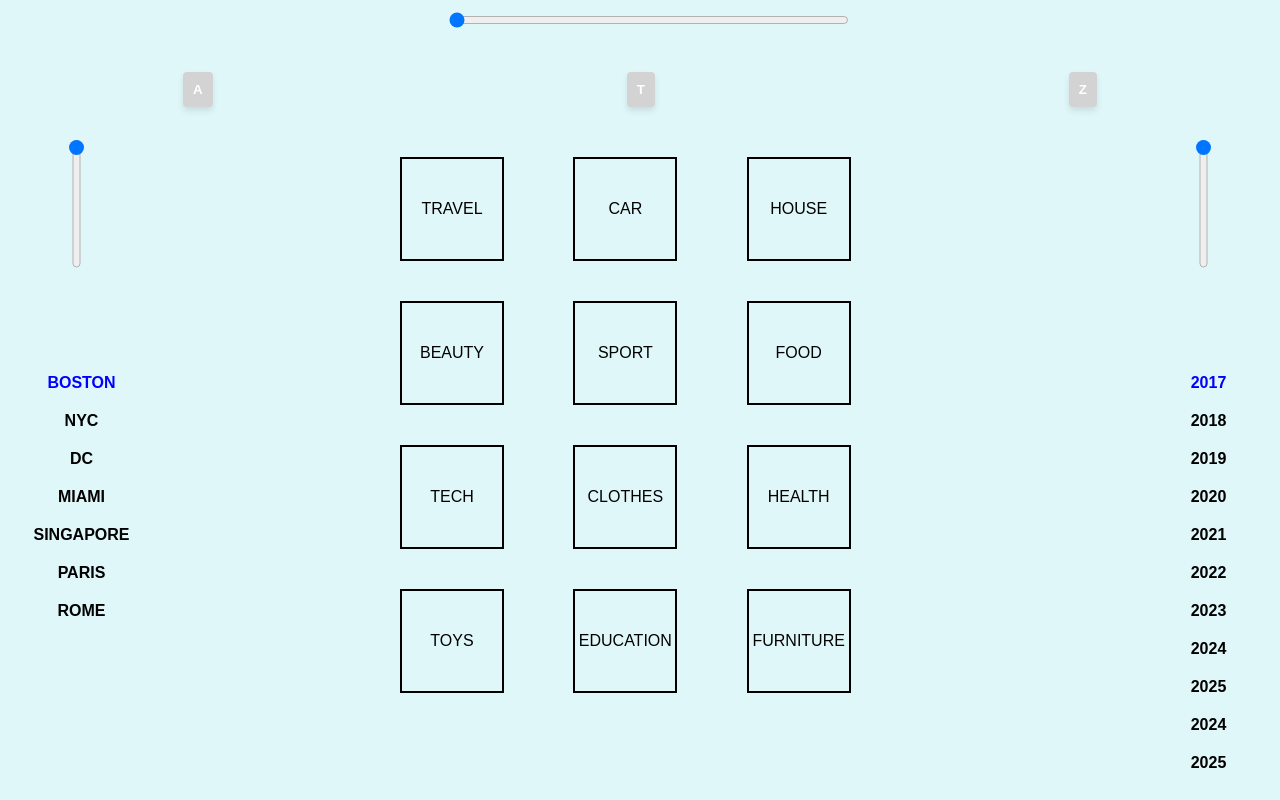
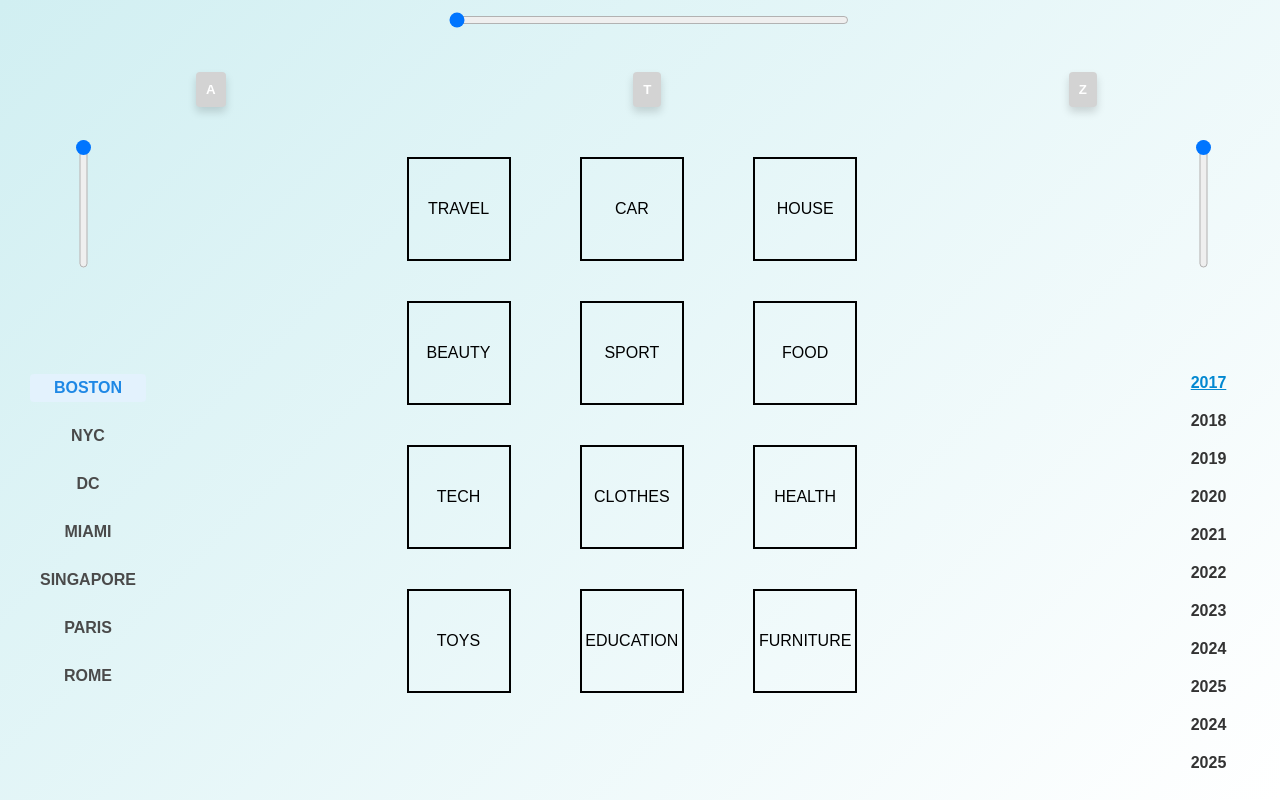
Before and after one commit to JoelMinaya114/MockBar, a React (Create React App) app in the folder my-app/: page / in a window 1280 px wide. Shown: the top 800 px of the page. Built offline with nearby package versions, Linux system fonts and the light colour scheme.

Commit message:
enhancements

```diff
--- a/my-app/src/App.css
+++ b/my-app/src/App.css
@@ -8,21 +8,21 @@ body {
 }
 
 button {
-  padding: 12px 20px; /* Increase padding for better touch experience */
-  margin: 8px; /* Slightly more spacing between buttons */
+  padding: 14px 22px; /* More generous padding for better visibility */
+  margin: 10px; /* Consistent spacing between buttons */
   cursor: pointer;
   font-weight: bold;
-  color: #fff; /* White text for better contrast */
-  background-color: #00796b; /* Teal color for a modern look */
+  color: #ffffff; /* White text for contrast */
+  background-color: #0288d1; /* Vibrant blue for a striking appearance */
   border: none;
-  border-radius: 8px; /* Rounder corners for a softer appearance */
-  box-shadow: 0px 4px 6px rgba(0, 0, 0, 0.1); /* Soft shadow for depth */
+  border-radius: 10px; /* More pronounced rounding for softness */
+  box-shadow: 0px 5px 8px rgba(0, 0, 0, 0.15); /* Slightly deeper shadow for depth */
   transition: background-color 0.3s, transform 0.2s; /* Smooth transitions */
-  font-family: 'Arial', serif; /* Fancy serif font for buttons */
+  font-family: 'Arial', sans-serif; /* Elegant decorative font for buttons */
 }
 
 button:hover {
-  background-color: #004d40; /* Darker shade of teal on hover */
+  background-color: #01579b; /* Deeper, rich blue for hover effect */
   transform: translateY(-3px); /* Subtle lift effect on hover */
 }
 
@@ -31,12 +31,17 @@ button:active {
 }
 
 #selected-title {
-  font-size: 1.75em; /* Slightly larger font for emphasis */
-  color: #004d40; /* Dark teal color for readability */
-  text-align: center; /* Center-align for a balanced look */
-  padding: 10px 0;
-  background-color: #b2dfdb; /* Light teal background for contrast */
-  border-radius: 6px; /* Match the button’s style */
-  box-shadow: 0px 3px 4px rgba(0, 0, 0, 0.1); /* Soft shadow for depth */
-  font-family: 'Arial', serif; /* Fancy serif font for the title */
+  font-size: 1.85em; /* Slightly larger font for stronger emphasis */
+  color: #0288d1; /* Bright blue color for readability */
+  text-align: center;
+  padding: 12px 0;
+  background-color: #b3e5fc; /* Light, vibrant blue for contrast */
+  border-radius: 8px; /* Match the button’s style */
+  box-shadow: 0px 4px 6px rgba(0, 0, 0, 0.1); /* Soft shadow for depth */
+  font-family: 'Cinzel Decorative', serif; /* Elegant decorative font for the title */
 }
+
+/* Add a subtle gradient to the body for depth */
+body {
+  background: linear-gradient(135deg, #d1eff2, #ffffff);
+}
--- a/my-app/src/components/LocationSlider.js
+++ b/my-app/src/components/LocationSlider.js
@@ -7,11 +7,16 @@ const LocationSlider = ({ selectedIndex, locations }) => {
         <div
           key={index}
           style={{
-            margin: '10px 0',
-            fontWeight: 'bold',
-            cursor: 'default',
-            color: selectedIndex === index ? 'blue' : 'black',
+            margin: '10px 0',           /* Consistent vertical spacing */
+            fontWeight: 'bold',         /* Maintains emphasis on text */
+            cursor: selectedIndex === index ? 'pointer' : 'default', /* Pointer cursor for interactivity */
+            color: selectedIndex === index ? '#1e88e5' : '#4a4a4a',  /* Brighter blue for selected, neutral gray for default */
+            backgroundColor: selectedIndex === index ? '#e3f2fd' : 'transparent', /* Subtle highlight for selected state */
+            borderRadius: '4px',        /* Rounded corners for smoother appearance */
+            padding: '5px 10px',        /* Adds spacing for better touch targets */
+            transition: 'color 0.3s ease, background-color 0.3s ease', /* Smooth transition for changes */
           }}
+
         >
           {location}
         </div>
--- a/my-app/src/components/YearSlider.js
+++ b/my-app/src/components/YearSlider.js
@@ -7,11 +7,14 @@ const YearSlider = ({ selectedIndex, years }) => {
         <div
           key={index}
           style={{
-            margin: '10px 0',
-            fontWeight: 'bold',
-            cursor: 'default',
-            color: selectedIndex === index ? 'blue' : 'black',
+            margin: '10px 0',           /* Keeps spacing clean and consistent */
+            fontWeight: 'bold',         /* Emphasizes selected or interactive text */
+            cursor: selectedIndex === index ? 'pointer' : 'default', /* Interactive cursor when selectable */
+            color: selectedIndex === index ? '#0288d1' : '#333',     /* Vibrant blue for selection, dark gray for default */
+            textDecoration: selectedIndex === index ? 'underline' : 'none', /* Adds visual focus to the selected item */
+            transition: 'color 0.3s ease, text-decoration 0.3s ease', /* Smooth transitions for color and decoration */
           }}
+
         >
           {year}
         </div>
```
